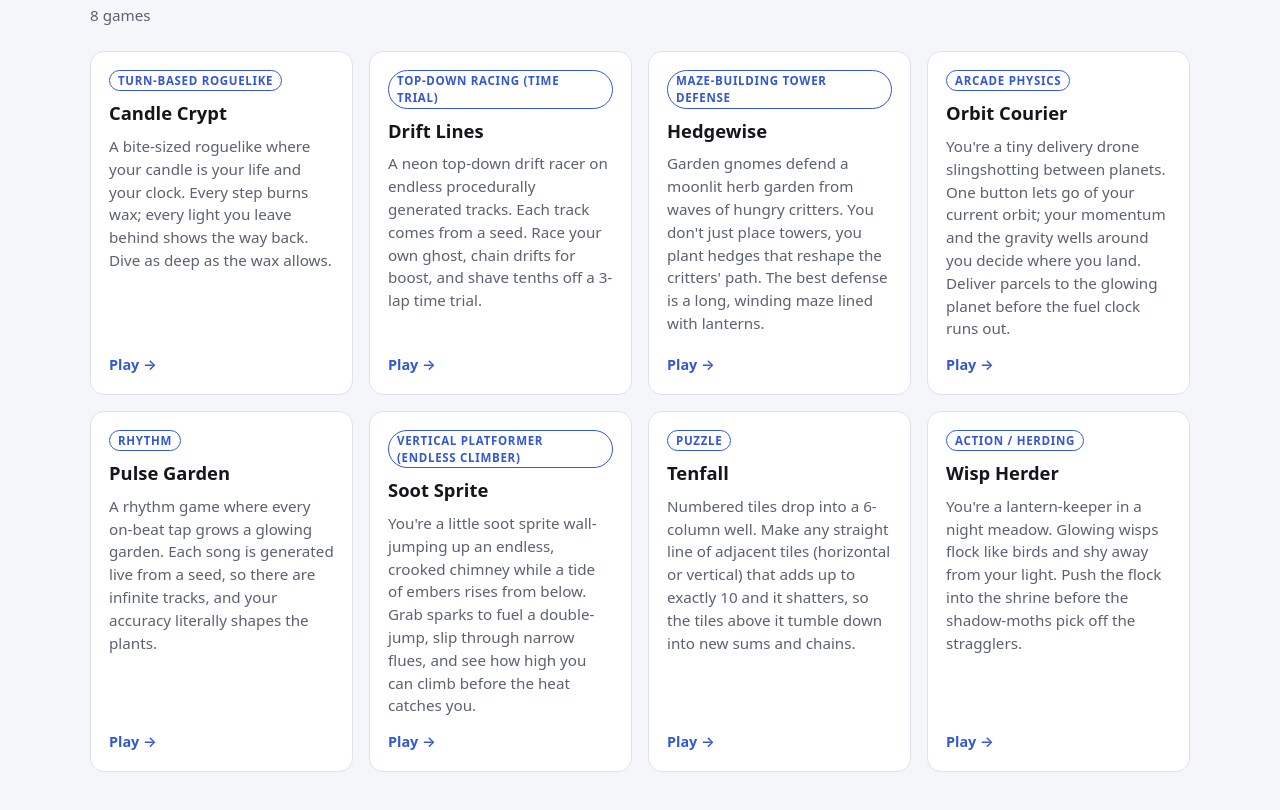
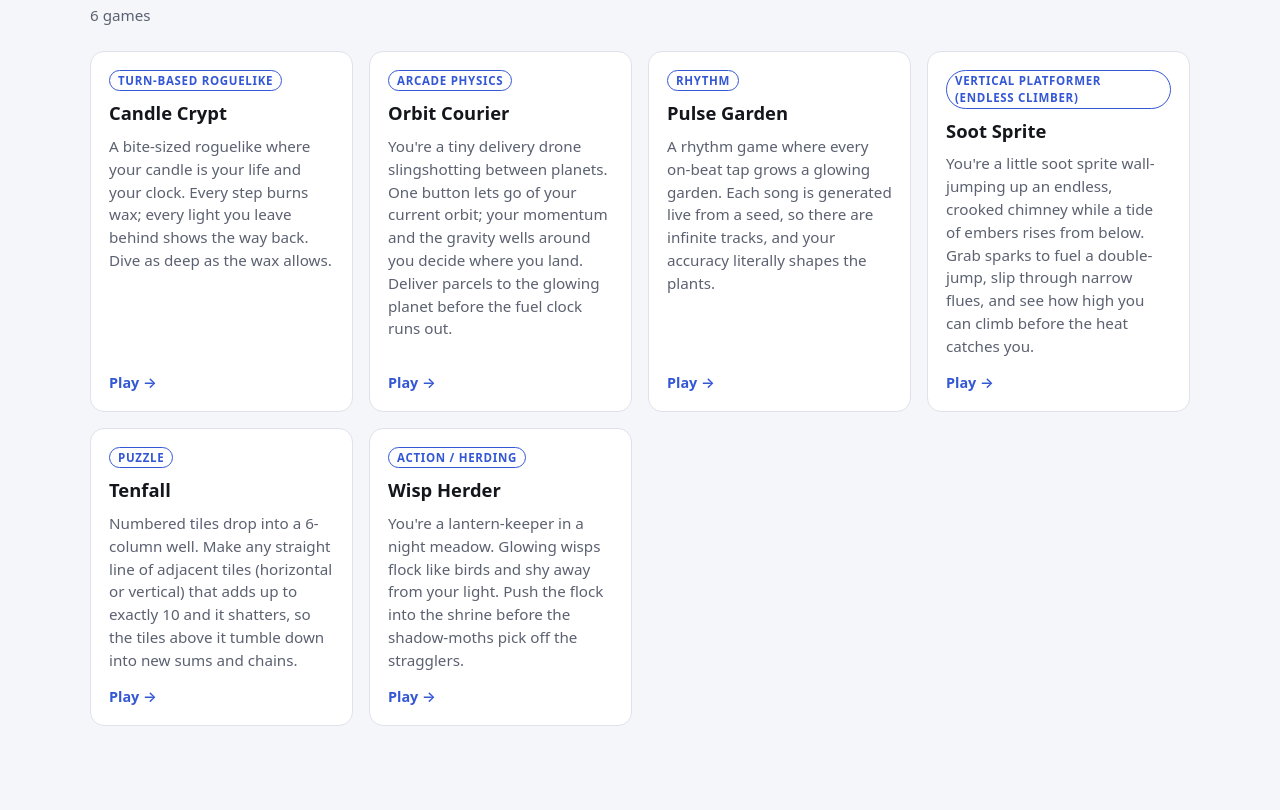
Before and after one commit to flypatang/webgames, a plain HTML site: page index.html in a window 1280 px wide. Shown: the part 70-880 px from the top of the page. After the commit the page ends 844 px from the top, so only its background shows below. Drawn offline with Linux system fonts and the light colour scheme.

Commit message:
gallery: list only shipped games
Co-Authored-By: Claude Opus 5.5 <noreply@anthropic.com>
Claude-Session: https://claude.ai/code/session_01Vz7HCod2Zd6AtnmMPo52GU

```diff
--- a/index.html
+++ b/index.html
@@ -78,25 +78,13 @@
 <body>
 <header>
   <h1>Game Factory</h1>
-  <p>8 games</p>
+  <p>6 games</p>
 </header>
 <main class="grid">
     <a class="card" href="games/candle-crypt/index.html">
       <span class="genre">turn-based roguelike</span>
       <h2>Candle Crypt</h2>
       <p>A bite-sized roguelike where your candle is your life and your clock. Every step burns wax; every light you leave behind shows the way back. Dive as deep as the wax allows.</p>
-      <span class="play">Play &rarr;</span>
-    </a>
-    <a class="card" href="games/drift-lines/index.html">
-      <span class="genre">top-down racing (time trial)</span>
-      <h2>Drift Lines</h2>
-      <p>A neon top-down drift racer on endless procedurally generated tracks. Each track comes from a seed. Race your own ghost, chain drifts for boost, and shave tenths off a 3-lap time trial.</p>
-      <span class="play">Play &rarr;</span>
-    </a>
-    <a class="card" href="games/hedgewise/index.html">
-      <span class="genre">maze-building tower defense</span>
-      <h2>Hedgewise</h2>
-      <p>Garden gnomes defend a moonlit herb garden from waves of hungry critters. You don&#39;t just place towers, you plant hedges that reshape the critters&#39; path. The best defense is a long, winding maze lined with lanterns.</p>
       <span class="play">Play &rarr;</span>
     </a>
     <a class="card" href="games/orbit-courier/index.html">
```
